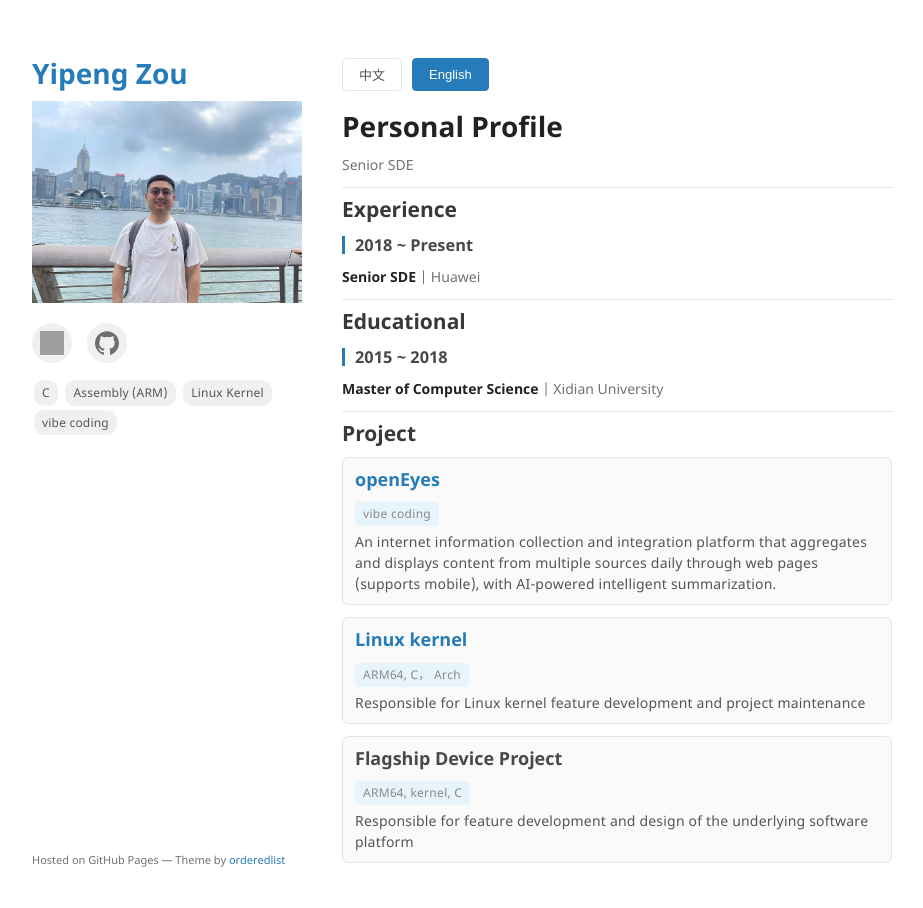
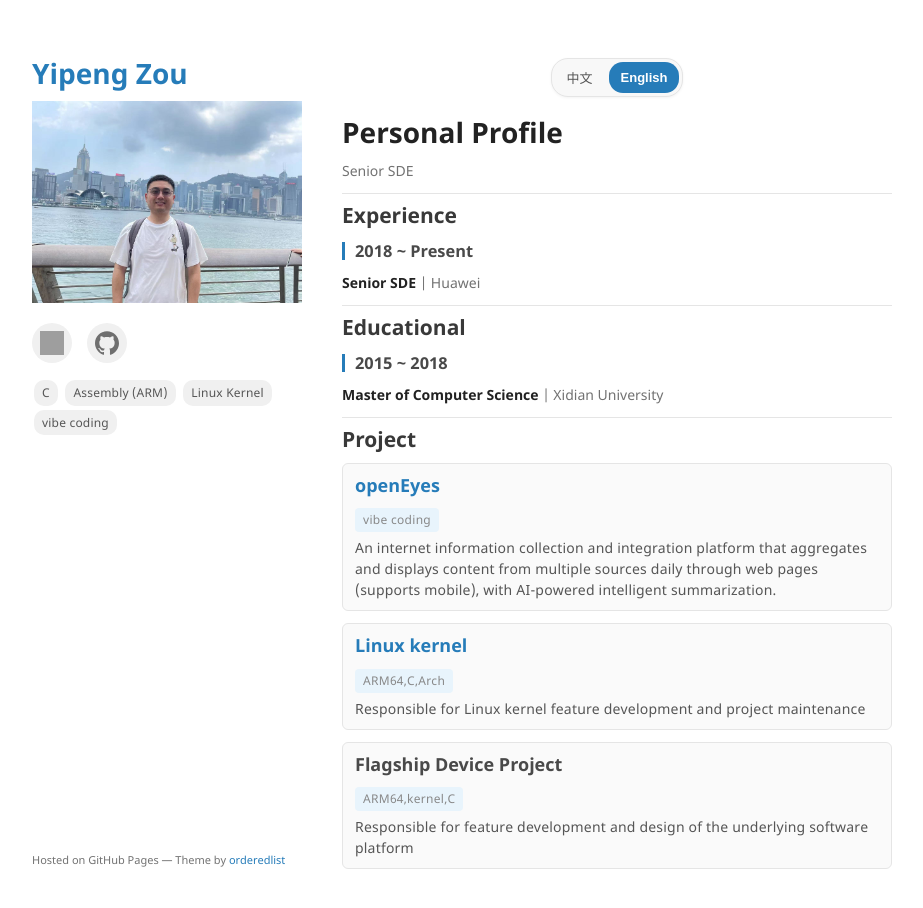
Before and after one commit to zouyipeng/zouyipeng.github.io, a Jekyll site: the page built from index.md, in a window 1280 px wide and 931 px high. Shown: the top 908 px of the window, without its empty margins (178-1101 px from the left). Built offline with Jekyll 4.4.1, drawn with Linux system fonts in a browser that asks for light colours; grey boxes are pictures that could not be loaded.

Commit message:
Implement capsule-style language switch
- Replace button-style with modern capsule design
- Add smooth background color transitions
- Improve hover effects and animations
- Update JavaScript to work with new capsule buttons
- Remove spaces from tech stack tags for cleaner display

```diff
--- a/_layouts/default.html
+++ b/_layouts/default.html
@@ -56,8 +56,10 @@
 
       {% if site.i18n %}
       <div class="lang-switch">
-        <button class="lang-btn" data-lang="zh">中文</button>
-        <button class="lang-btn active" data-lang="en">English</button>
+        <div class="lang-capsule">
+          <button class="lang-capsule-btn active" data-lang="zh">中文</button>
+          <button class="lang-capsule-btn" data-lang="en">English</button>
+        </div>
       </div>
       {% endif %}
 
--- a/assets/css/custom.css
+++ b/assets/css/custom.css
@@ -9,32 +9,51 @@ hr {
   margin: 0 0 10px;
 }
 
-/* Language Switch */
+/* Language Switch - Capsule Design */
 .lang-switch {
   margin-bottom: 20px;
   display: flex;
-  gap: 10px;
+  justify-content: center;
 }
 
-.lang-btn {
-  padding: 6px 16px;
+.lang-capsule {
+  display: flex;
+  background: #f8f8f8;
   border: 1px solid #e5e5e5;
-  background: #fff;
-  border-radius: 4px;
+  border-radius: 17px;
+  padding: 3px;
+  gap: 4px;
+  transition: all 0.3s ease;
+  box-shadow: 0 1px 3px rgba(0, 0, 0, 0.05);
+}
+
+.lang-capsule:hover {
+  box-shadow: 0 2px 6px rgba(0, 0, 0, 0.1);
+  transform: translateY(-1px);
+}
+
+.lang-capsule-btn {
+  padding: 6px 12px;
+  border: none;
+  background: transparent;
+  border-radius: 14px;
   cursor: pointer;
   font-size: 13px;
+  font-weight: 500;
   color: #555;
   transition: all 0.3s ease;
+  outline: none;
 }
 
-.lang-btn:hover {
+.lang-capsule-btn:hover {
   background: #f0f0f0;
+  color: #333;
 }
 
-.lang-btn.active {
+.lang-capsule-btn.active {
   background: #267CB9;
   color: #fff;
-  border-color: #267CB9;
+  font-weight: 600;
 }
 
 
--- a/assets/js/lang-switch.js
+++ b/assets/js/lang-switch.js
@@ -1,5 +1,5 @@
 document.addEventListener('DOMContentLoaded', function() {
-  const langButtons = document.querySelectorAll('.lang-btn');
+  const langButtons = document.querySelectorAll('.lang-capsule-btn');
   const zhElements = document.querySelectorAll('.lang-zh');
   const enElements = document.querySelectorAll('.lang-en');
 
```
Also changed, not shown: _data/content.json (+4 -4 lines).
